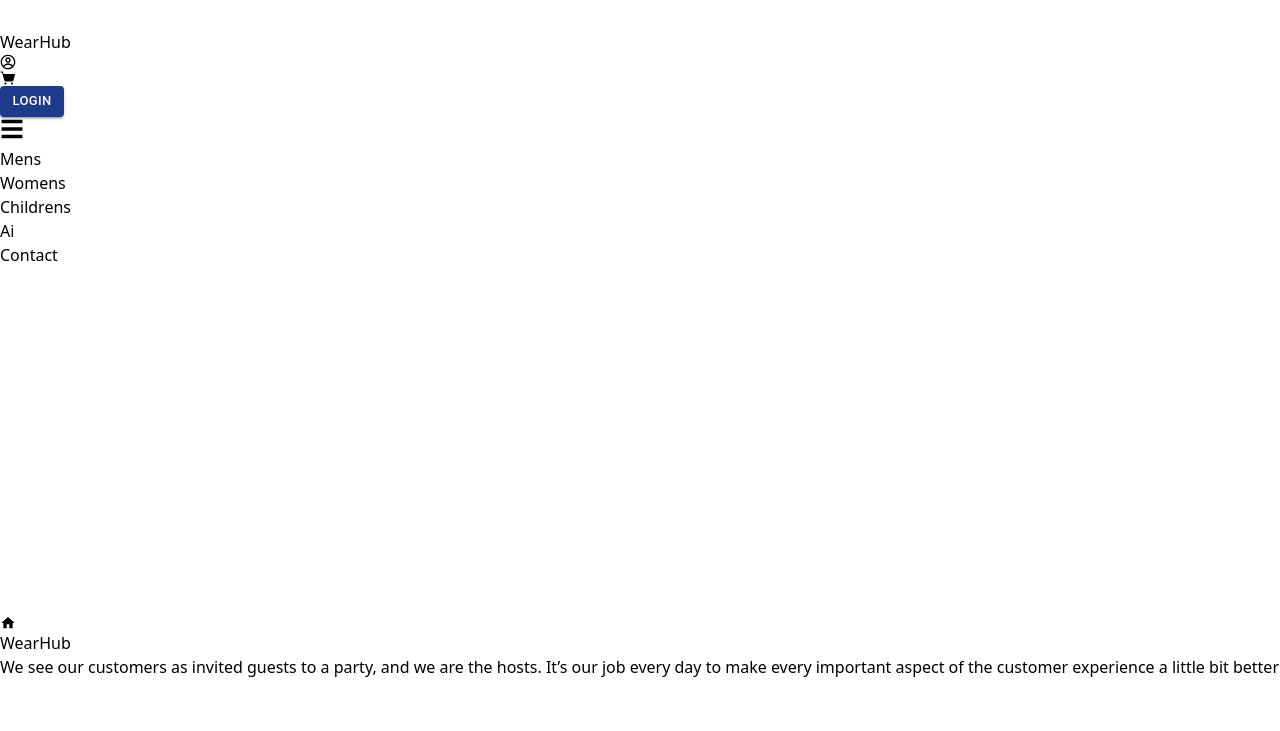
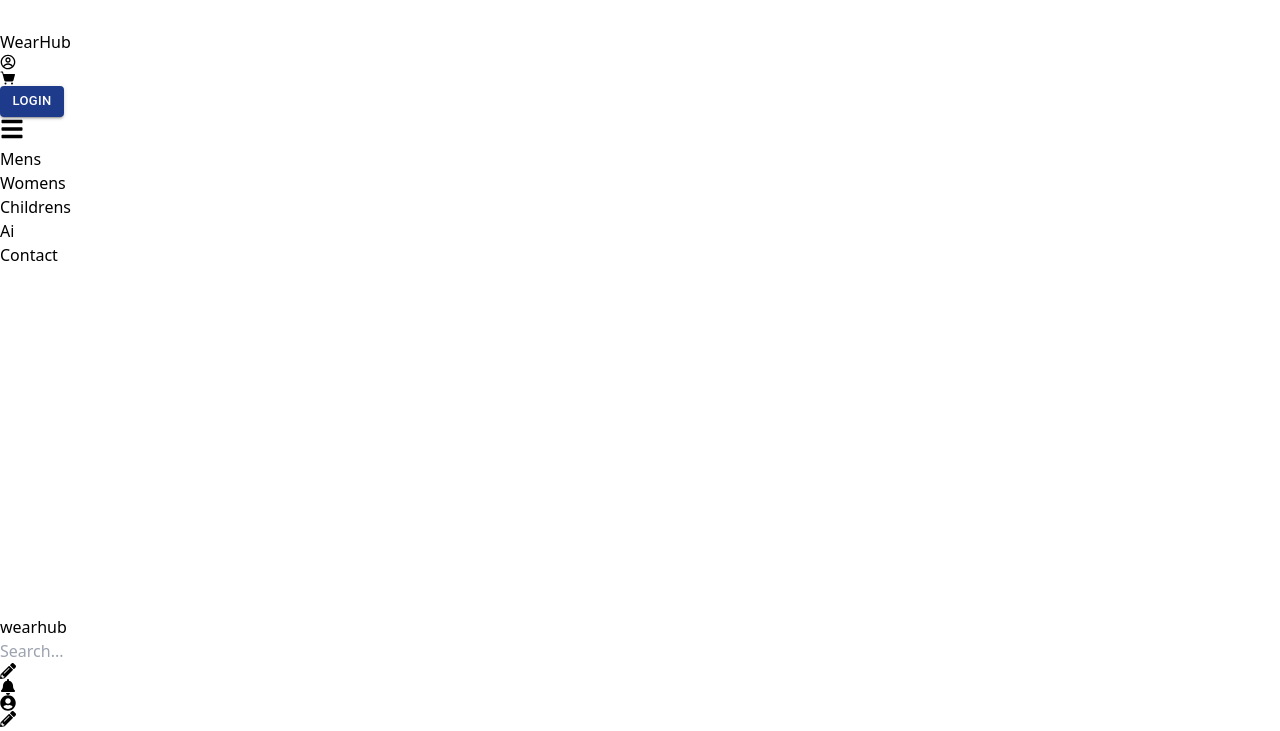
Before and after one commit to Jam-Awais-Ishaq/Final-Year-Full-Stack-Project-FrontEnd, a React (Vite) app: page /profile in a window 1280 px wide. Shown: the top 731 px of the page. Built offline with nearby package versions, Linux system fonts and the light colour scheme.

Commit message:
adding profile component

```diff
--- a/src/App.jsx
+++ b/src/App.jsx
@@ -13,7 +13,7 @@ import Kids from './Component/PeoplsProducts/Kids';
 import ContactForm from './Component/Contact/ContactForm';
 import AiFashion from './Component/Ai Recommender/AiFeshion';
 import ProductCart from './ProductCart/ProductCart';
-import MyComponent from './Profile/MyComponent';
+import Profile from './Profile/Profile';
 function App() {
   return (
     <>
@@ -31,7 +31,7 @@ function App() {
           <Route path="/contact" element={<ContactForm/>}/>
           <Route path="/ai" element={<AiFashion/>}/>
           <Route path="/productCart" element={<ProductCart />}/>
-          <Route path="/myComponent" element={<MyComponent />}/>
+          <Route path="/profile" element={<Profile />}/>
         </Routes>
         <Footer1 />
       </Router>
--- a/src/ReuseableComponent/Navbar1.jsx
+++ b/src/ReuseableComponent/Navbar1.jsx
@@ -44,7 +44,7 @@ const Navbar1 = () => {
                     <div className="flex items-center md:order-2">
                         <div className="flex justify-between items-center md:w-[150px] w-[130px] mr-4">
                             <div className="w-fit h-fit">
-                                <CgProfile className="text-2xl text-[#1E3A8A]" />
+                                <Link to='profile'><CgProfile className="text-2xl text-[#1E3A8A]" /></Link>
                             </div>
                             <div className="w-fit h-fit cursor-pointer" onClick={toggleCart} >
                                 <PiShoppingCartSimpleFill className="text-2xl text-[#1E3A8A]" />
@@ -55,7 +55,7 @@ const Navbar1 = () => {
                             <FaBars size={24} />
                         </button>
                     </div>
-                    <div className={`${mobileMenuOpen ? "block" : "hidden"} z-50 w-full md:flex md:w-auto md:order-1`}>
+                    <div className={` z-50 w-full md:flex md:w-auto md:order-1 transition-all duration-500 ease-in-out ${mobileMenuOpen ? "max-h-[500px] opacity-100" : "max-h-0 opacity-0"} md:max-h-full md:opacity-100 overflow-hidden`}>
                         <ul className="flex flex-col md:flex-row items-center font-medium md:space-x-8">
                             {["mens", "womens", "childrens", "ai", "contact"].map((item) => (
                                 <li key={item} className="flex items-center md:py-0 py-3">
@@ -67,6 +67,7 @@ const Navbar1 = () => {
                             ))}
                         </ul>
                     </div>
+
                 </div>
             </nav>
 
```
Also changed, not shown: src/Profile/Profile.jsx (renamed from src/Profile/MyComponent.jsx, +2 -8 lines).
